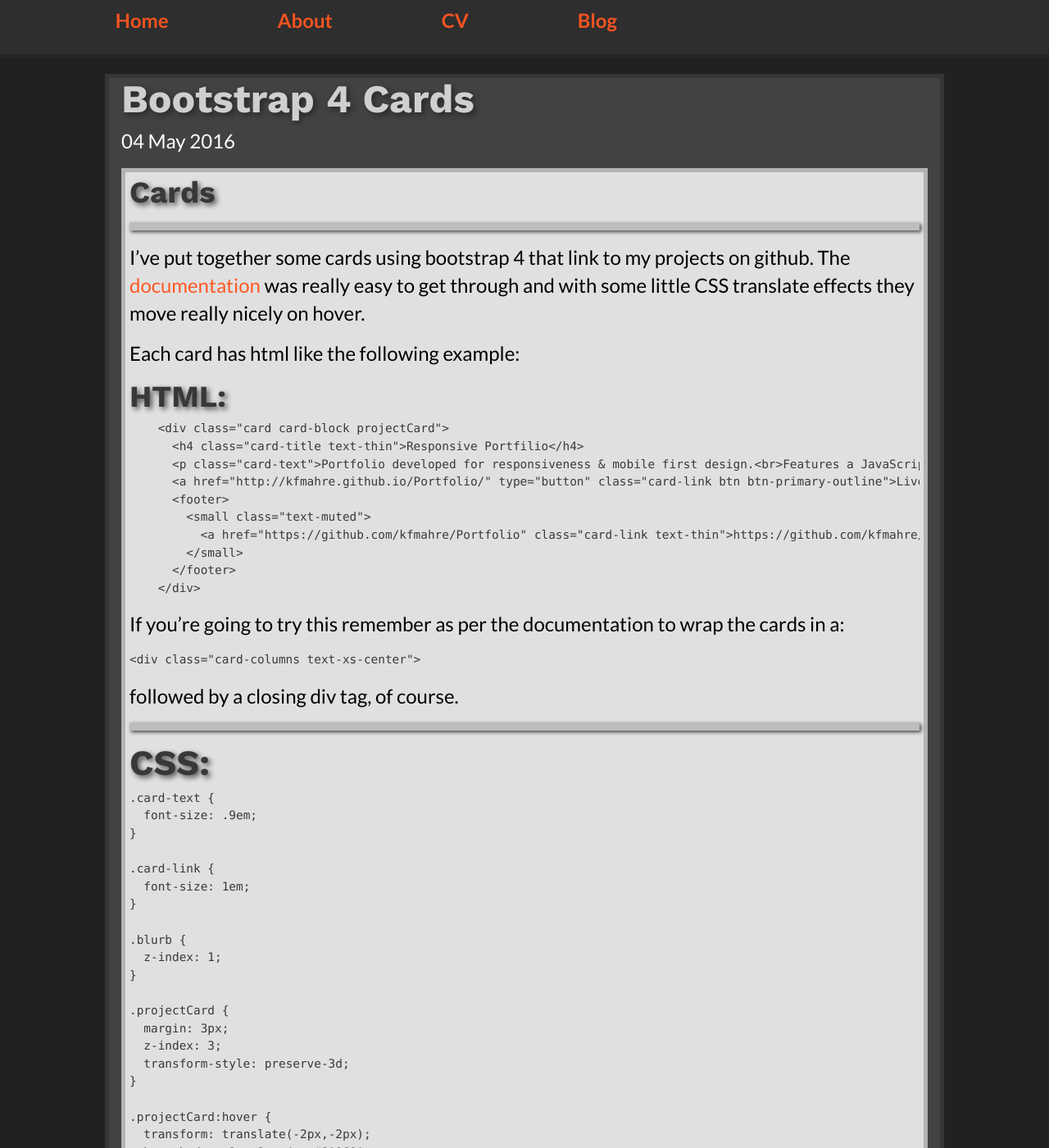
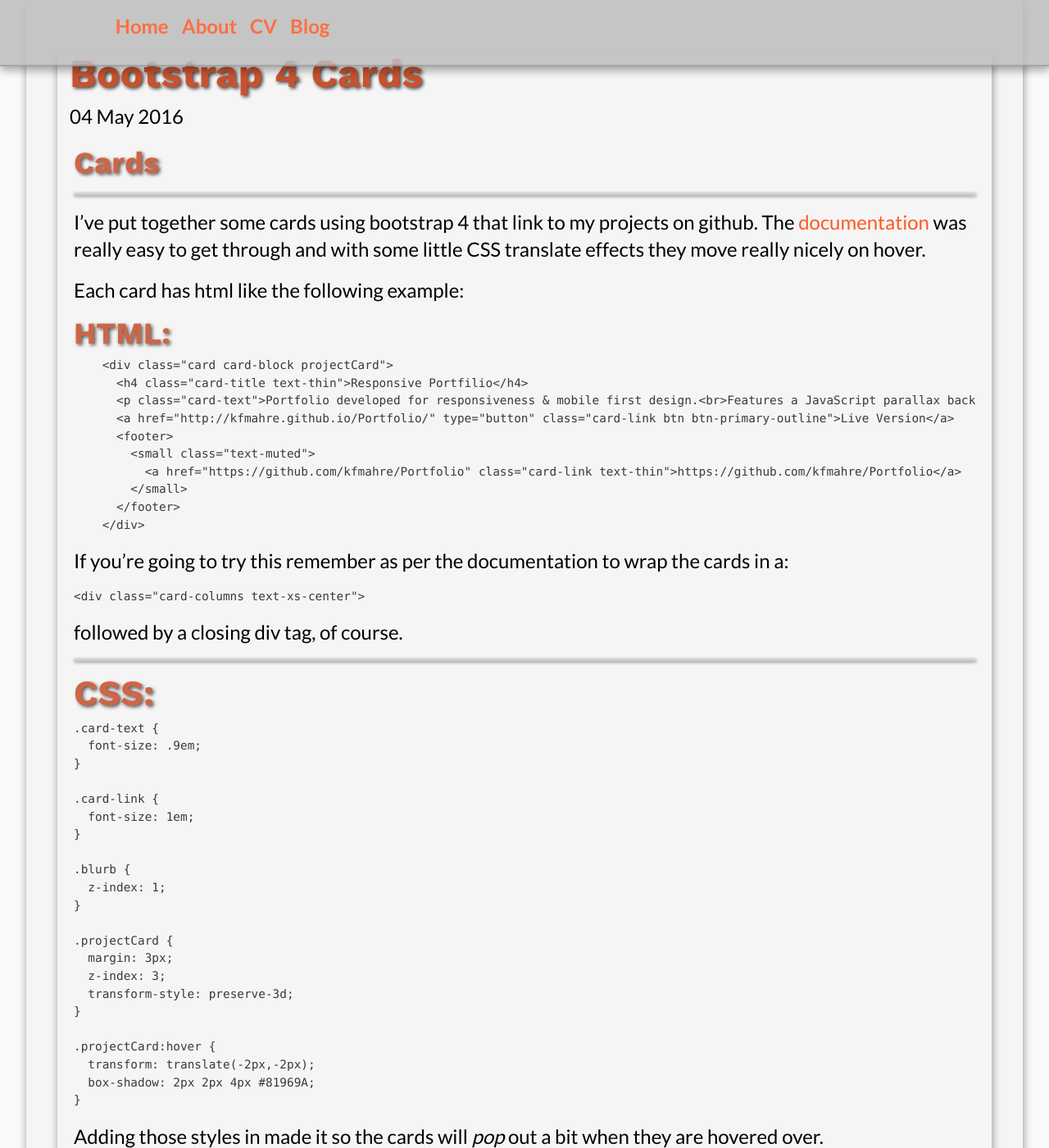
Before and after one commit to kfmahre/kfmahre.github.io, a Jekyll site: the page built from _posts/2016-05-04-Bootstrap-Cards.md, in a window 1280 px wide and 1400 px high. Shown: the whole window at 82% size. Built offline with Jekyll 4.4.1, drawn with Linux system fonts in a browser that asks for light colours.

Commit message:
updated to sass for styles and added gulp

```diff
--- a/_config.yml
+++ b/_config.yml
@@ -2,3 +2,7 @@
 markdown: kramdown
 input: GFM
 permalink: /blog/:year/:month/:day/:title
+exclude:
+  - package.json
+  - node_modules
+  - gulpfile.js
--- a/_layouts/default.html
+++ b/_layouts/default.html
@@ -1,5 +1,5 @@
 <!DOCTYPE html>
-<html lang="en" class="bg-grey-dk" ng-app="main">
+<html lang="en" ng-app="main">
   <head>
     <meta charset="UTF-8">
     <meta name="viewport" content="width=device-width, initial-scale=1.0, minimum-scale=1.0">
@@ -17,30 +17,30 @@
   </head>
 
 
-  <body class="bg-grey-lt">
+  <body>
 
 
-    <nav>
-      <ul class="navbar navbar-fixed-top bg-grey-md">
-        <li class="nav-item left-marg"><a class="nav-link" href="/"><p>Home</p></a></li>
-        <li class="nav-item left-marg"><a class="nav-link" href="/about"><p>About</p></a></li>
-        <li class="nav-item left-marg"><a class="nav-link" href="/cv"><p>CV</p></a></li>
-        <li class="nav-item left-marg"><a class="nav-link" href="/blog"><p>Blog</p></a></li>
-      </ul>
+    <nav class="navbar navbar-fixed-top">
+      <div class="nav navbar-nav nav-left-margin">
+      <a class="nav-item nav-link" href="/"><p>Home</p></a></li>
+      <a class="nav-item nav-link" href="/about"><p>About</p></a></li>
+      <a class="nav-item nav-link" href="/cv"><p>CV</p></a></li>
+      <a class="nav-item nav-link" href="/blog"><p>Blog</p></a></li>
+      </div>
     </nav>
 
 
-  <div class="container">
+  <div class="container" id="content-container">
 
   {{ content }}
 
   </div>
 
   <footer>
-   <ul>
-   <li><a href="mailto:kfmahre@gmail.com">email</a></li>
-   <li><a href="https://github.com/kfmahre">github.com/kfmahre</a></li>
-   </ul>
+    <ul>
+      <li><a href="mailto:kfmahre@gmail.com">email</a></li>
+      <li><a href="https://github.com/kfmahre">github.com/kfmahre</a></li>
+    </ul>
   </footer>
 
 
--- a/_layouts/post.html
+++ b/_layouts/post.html
@@ -1,36 +1,11 @@
 ---
 layout: default
 ---
-<style>
-
-.post {
-  padding: 5px;
-  border: solid 5px rgba(0,0,0,0.2);
-}
-
-h1, h2, h3, h4 {
-  opacity: 0.75;
-}
-
-a { text-decoration: none; color: #FF5722;}
-a:hover { text-decoration: underline; color: #FBE9E7;}
-
-hr {
-  color: #424242;
-  opacity: 0.8;
-  filter: alpha(opacity=80);
-  border: solid 5px rgba(0,0,0,0.2);
-  box-shadow: 2px 2px 4px #212121;
-}
-
-p {
-
-}
-
-</style>
+<div class="post-margin-top">
 <h1>{{ page.title }}</h1>
 <p class="meta">{{ page.date | date_to_string }}</p>
 
-<div class="post bg-grey-rl">
+<div class="post">
   {{ content }}
 </div>
+</div>
--- a/index.html
+++ b/index.html
@@ -18,7 +18,7 @@
       <p class="text-thin">Here are some of the projects I've worked on and built:</p>
       <div class="container">
         <div class="card-columns text-xs-center" ng-controller="CardController as cards">
-          <div class="card projectCard bg-grey-dk" ng-repeat="project in cards.projects">
+          <div class="card projectCard" ng-repeat="project in cards.projects">
             <div>
               <img class="card-img-top fit" ng-src="[[project.projectImg]]" alt="Card image cap"/>
               <div class="card-block">
```
Also changed, not shown: css/main.css.
